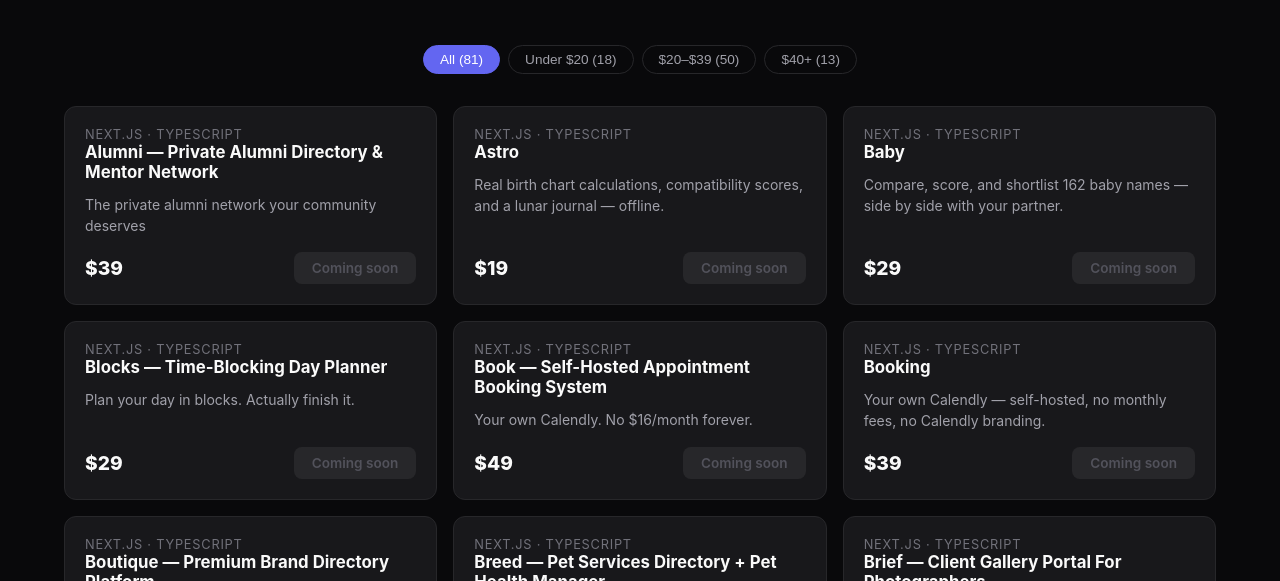
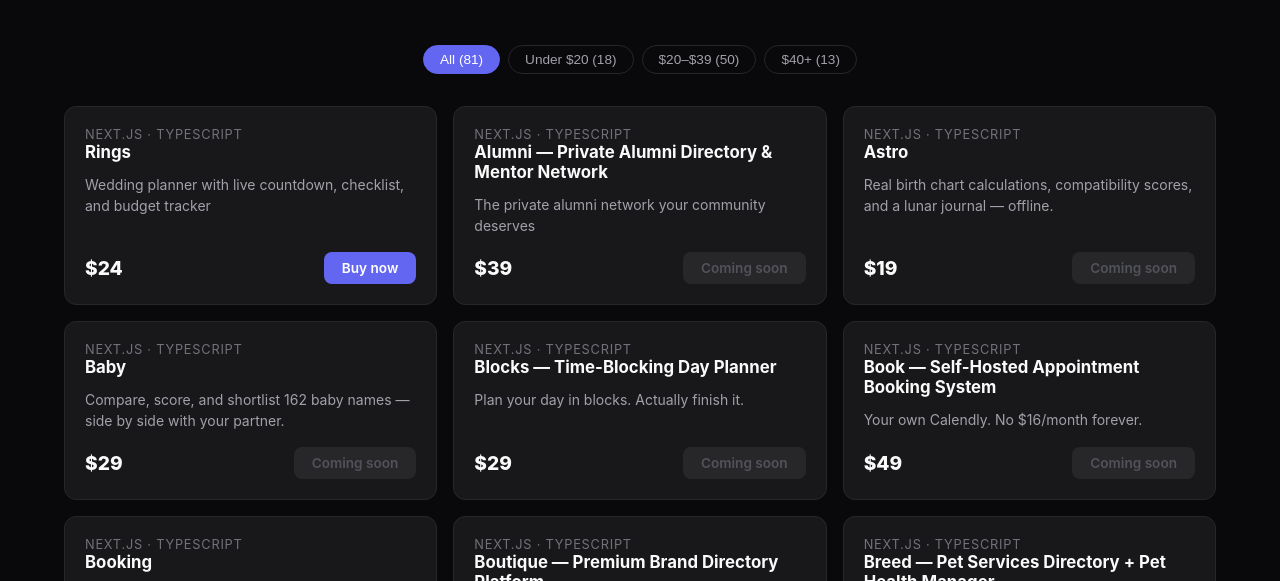
Before and after one commit to myfilecode-dotcom/myfilecode-dotcom.github.io, a plain HTML site: page products/index.html in a window 1280 px wide. Shown: the part 209-790 px from the top of the page. Drawn offline with Linux system fonts and the light colour scheme.

Commit message:
sort: active products first

```diff
--- a/products/index.html
+++ b/products/index.html
@@ -159,6 +159,7 @@
   if (currentFilter === 'under20') filtered = products.filter(p => p.price < 20);
   if (currentFilter === '20to39') filtered = products.filter(p => p.price >= 20 && p.price < 40);
   if (currentFilter === '40plus') filtered = products.filter(p => p.price >= 40);
+  filtered = [...filtered].sort((a, b) => (b.whop ? 1 : 0) - (a.whop ? 1 : 0));
 
   grid.innerHTML = filtered.map(p => `
     <div class="card">
```
